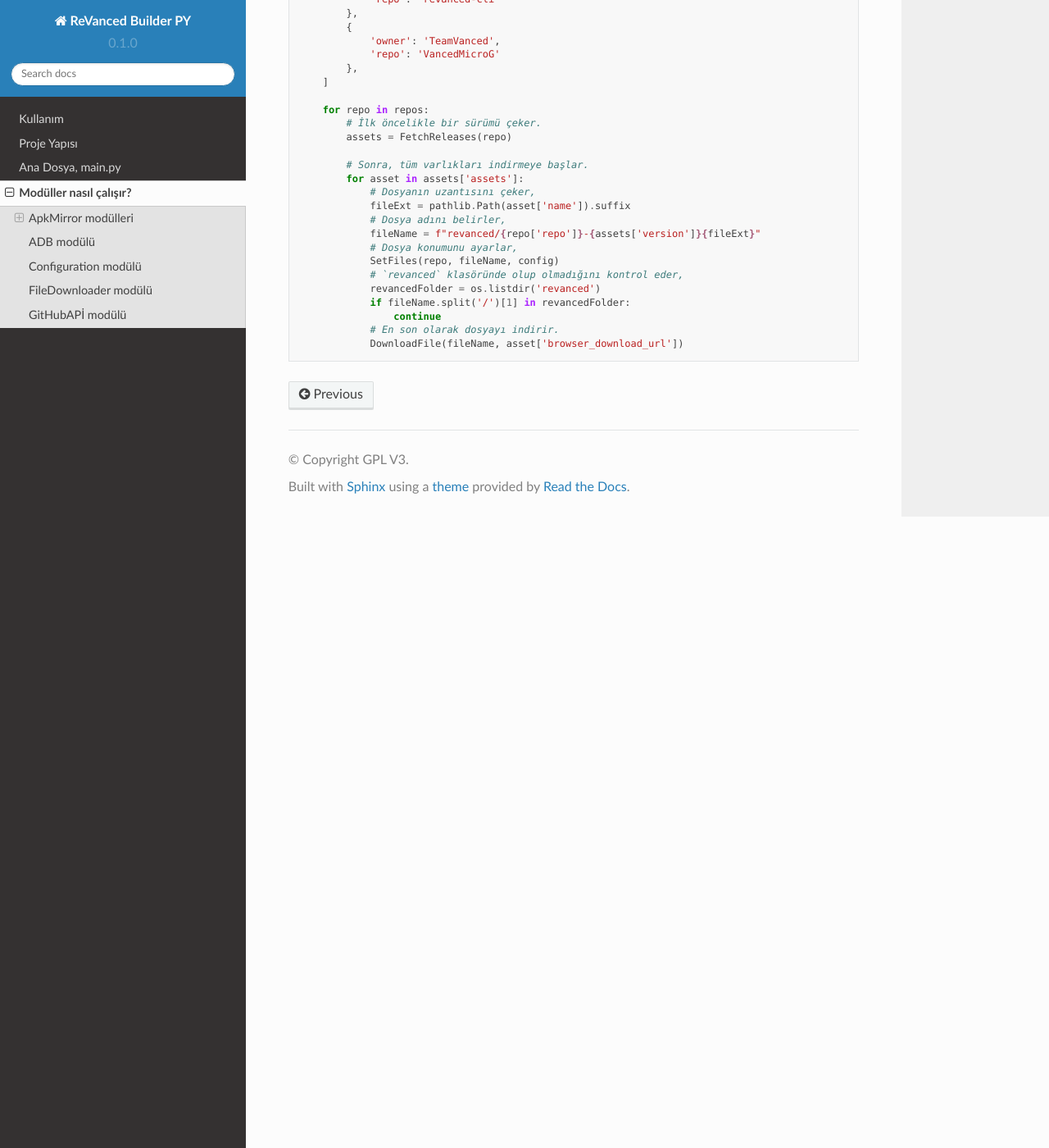
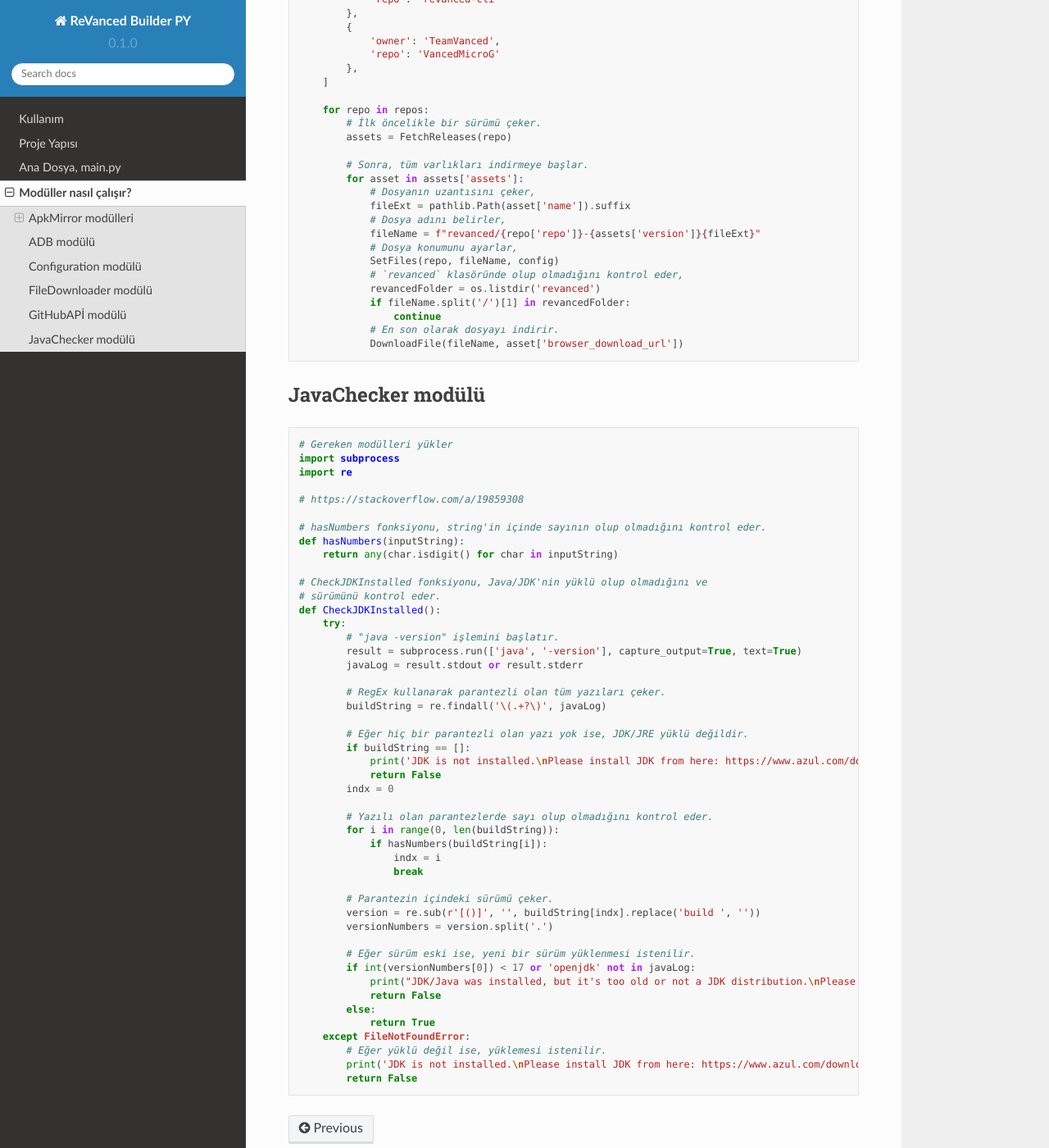
Before and after one commit to reisxd/revanced-helper-py-docs, a Sphinx documentation site: the page built from docs/source/project_modules.rst, in a window 1280 px wide and 1400 px high, scrolled down 7360 px. Shown: the whole window at 82% size. Built offline with Sphinx 7.4.7 and the Read the Docs theme 2.0.0, drawn with Linux system fonts in a browser that asks for light colours.

Commit message:
feat: moore docs (why build failed)

```diff
--- a/docs/source/project_modules.rst
+++ b/docs/source/project_modules.rst
@@ -454,3 +454,56 @@
                     continue
                 # En son olarak dosyayı indirir.
                 DownloadFile(fileName, asset['browser_download_url'])
+
+JavaChecker modülü
+------------------
+
+.. code-block:: python
+
+    # Gereken modülleri yükler
+    import subprocess
+    import re
+
+    # https://stackoverflow.com/a/19859308
+
+    # hasNumbers fonksiyonu, string'in içinde sayının olup olmadığını kontrol eder.
+    def hasNumbers(inputString):
+        return any(char.isdigit() for char in inputString)
+
+    # CheckJDKInstalled fonksiyonu, Java/JDK'nin yüklü olup olmadığını ve
+    # sürümünü kontrol eder.
+    def CheckJDKInstalled():
+        try:
+            # "java -version" işlemini başlatır.
+            result = subprocess.run(['java', '-version'], capture_output=True, text=True)
+            javaLog = result.stdout or result.stderr
+
+            # RegEx kullanarak parantezli olan tüm yazıları çeker.
+            buildString = re.findall('\(.+?\)', javaLog)
+
+            # Eğer hiç bir parantezli olan yazı yok ise, JDK/JRE yüklü değildir.
+            if buildString == []:
+                print('JDK is not installed.\nPlease install JDK from here: https://www.azul.com/downloads-new/?package=jdk')
+                return False
+            indx = 0
+
+            # Yazılı olan parantezlerde sayı olup olmadığını kontrol eder.
+            for i in range(0, len(buildString)):
+                if hasNumbers(buildString[i]):
+                    indx = i
+                    break
+
+            # Parantezin içindeki sürümü çeker.
+            version = re.sub(r'[()]', '', buildString[indx].replace('build ', ''))
+            versionNumbers = version.split('.')
+
+            # Eğer sürüm eski ise, yeni bir sürüm yüklenmesi istenilir.
+            if int(versionNumbers[0]) < 17 or 'openjdk' not in javaLog:
+                print("JDK/Java was installed, but it's too old or not a JDK distribution.\nPlease install JDK from here: https://www.azul.com/downloads-new/?package=jdk")
+                return False
+            else:
+                return True
+        except FileNotFoundError:
+            # Eğer yüklü değil ise, yüklemesi istenilir.
+            print('JDK is not installed.\nPlease install JDK from here: https://www.azul.com/downloads-new/?package=jdk')
+            return False
```
